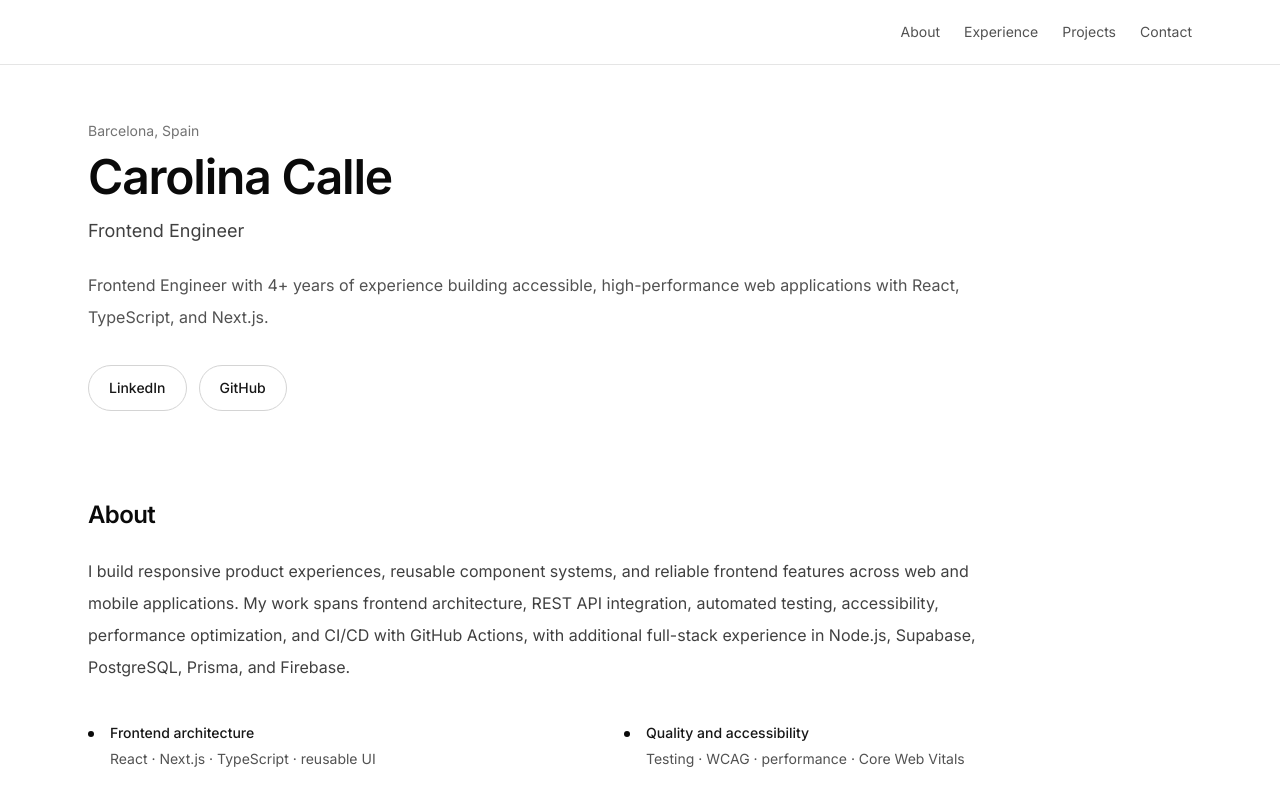
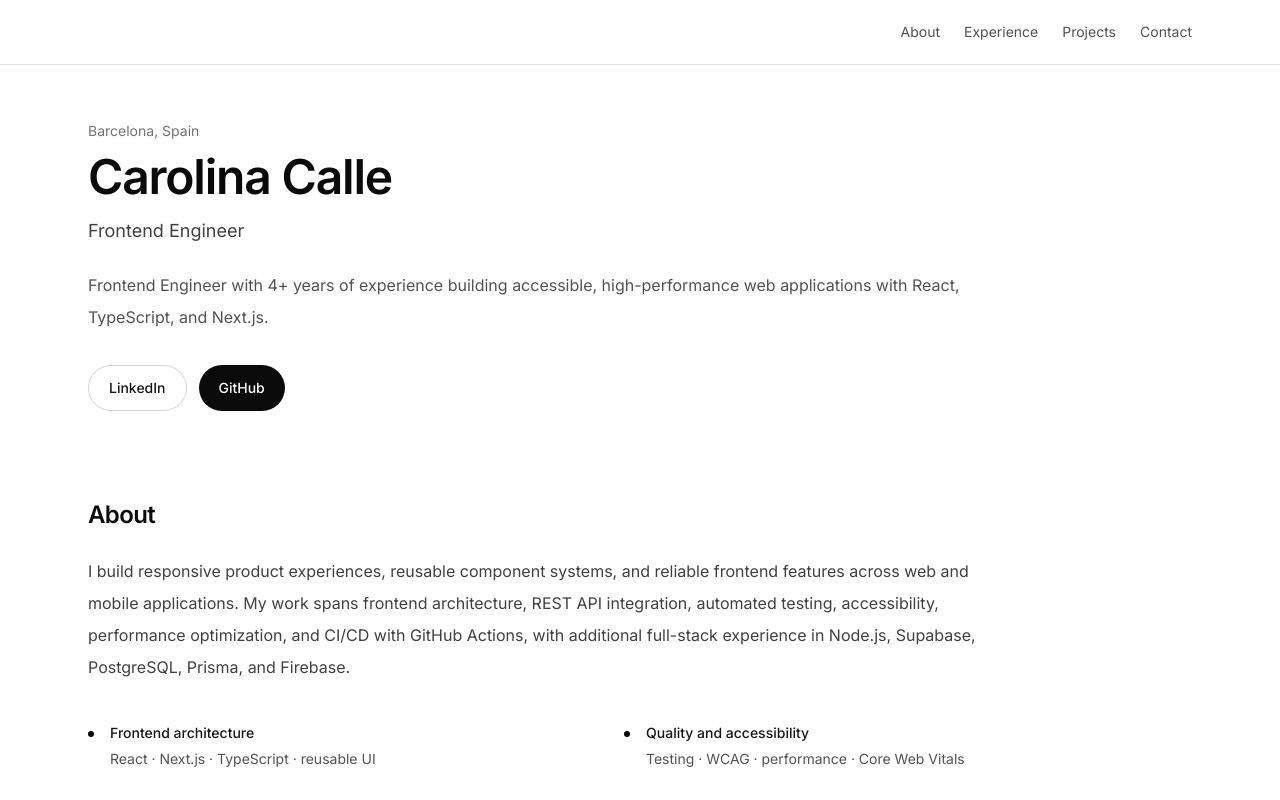
Before and after one commit to Lunarcito/lunarcitocode-portafolio, a Next.js app: page / in a window 1280 px wide. Shown: the top 800 px of the page. Built offline with nearby package versions, Linux system fonts and the light colour scheme.

Commit message:
style: emphasize github profile link

```diff
--- a/src/components/sections/Hero.tsx
+++ b/src/components/sections/Hero.tsx
@@ -35,7 +35,7 @@
               target="_blank"
               rel="noopener noreferrer"
               aria-label="Visit Carolina Calle's GitHub profile in a new tab"
-              className="inline-flex items-center rounded-full border border-neutral-300 px-5 py-3 text-sm font-medium text-neutral-900 transition-colors hover:bg-neutral-50 focus-visible:outline-none focus-visible:ring-2 focus-visible:ring-neutral-950 focus-visible:ring-offset-4"
+              className="inline-flex items-center rounded-full bg-neutral-950 px-5 py-3 text-sm font-medium text-white transition-colors hover:bg-neutral-800 focus-visible:outline-none focus-visible:ring-2 focus-visible:ring-neutral-950 focus-visible:ring-offset-4"
             >
               GitHub
             </a>
```
